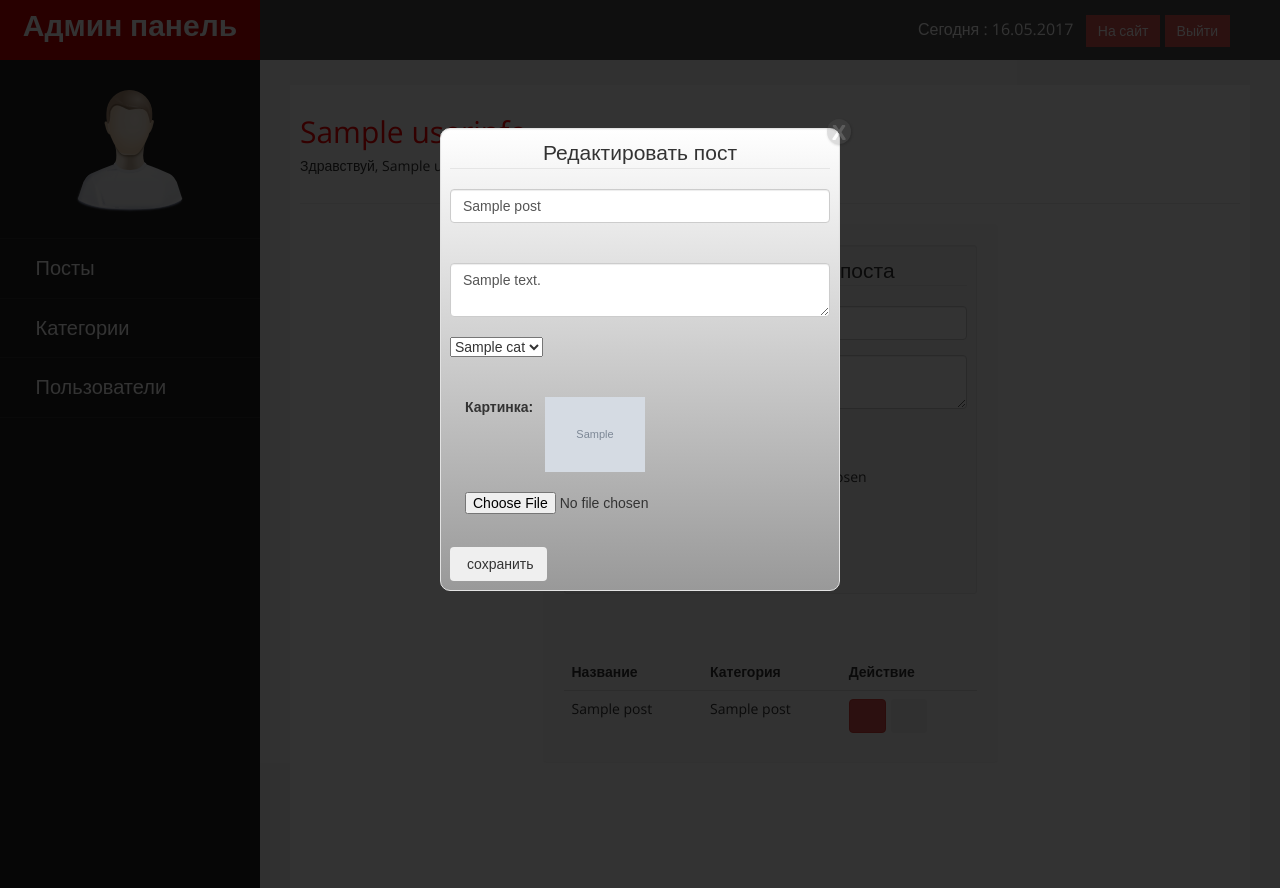
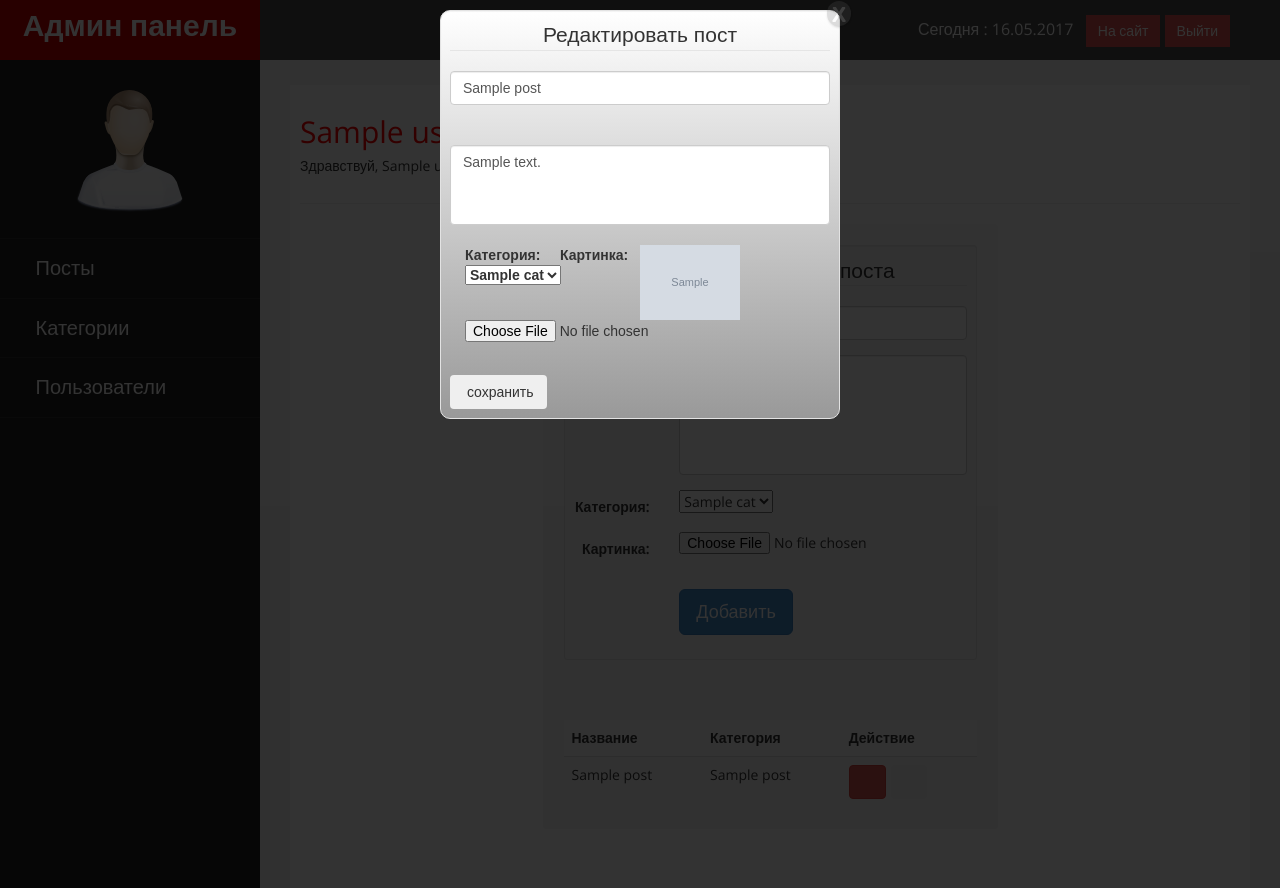
Before and after one commit to Infinyti/miltiblog, a Laravel app: template resources/views/post_govern.blade.php in a window 1280 px wide, after a click on "Редактировать". Run offline with Laravel 8, Linux system fonts and the light colour scheme; the template is opened without the code that fills it: most values are stand-ins (such as "Sample title", 1, 10 or a date in 2020); grey boxes marked "Sample" are stand-in pictures; settings files or empty folders that the repository lacks are supplied; some libraries are stand-ins or nearby versions; some web fonts are replaced.

Commit message:
update textarea

```diff
--- a/app/Http/Controllers/AdminPostController.php
+++ b/app/Http/Controllers/AdminPostController.php
@@ -41,9 +41,11 @@
      */
     public function add(Request $request) {
         if ($request->file('img') !== NULL) {
-            $request->file('img')->move(public_path('images/posts/'), $request->file('img')->getClientOriginalName());
+            $img = $request->file('img');
+            #$img->resize(300, 200);
+            $img->move(public_path('images/posts/'), $img->getClientOriginalName());
             $data = $request->except(['img']);
-            $data['img'] = 'images/posts/' . $request->file('img')->getClientOriginalName();
+            $data['img'] = 'images/posts/' . $img->getClientOriginalName();
         } else {
             $data = $request->except(['img']);
             $data['img'] = 'images/posts/no_image.png';
--- a/public/css/poup-up.css
+++ b/public/css/poup-up.css
@@ -32,7 +32,7 @@
 .modalDialog > div {
  width: 400px;
  position: relative;
- margin: 10% auto;
+ margin: 10px auto;
  /*padding: 5px 20px 13px 20px;*/
  border-radius: 10px;
  background: #fff;
--- a/resources/views/layouts/admin.blade.php
+++ b/resources/views/layouts/admin.blade.php
@@ -16,6 +16,8 @@
         <link href='http://fonts.googleapis.com/css?family=Open+Sans' rel='stylesheet' type='text/css' />
         <!-- My poup-up-->
         <link href="http://{{$_SERVER['HTTP_HOST']}}/css/poup-up.css" rel="stylesheet" />
+
+        <script src="http://{{$_SERVER['HTTP_HOST']}}/ckeditor/ckeditor.js" type="text/javascript"></script>
     </head>
     <body>
         <div id="wrapper">
--- a/resources/views/post.blade.php
+++ b/resources/views/post.blade.php
@@ -21,7 +21,7 @@
                         </ul>
                     </div>
                     <div class="sb-text">
-                        <p>{{ isset($content) ? $content : 'content' }}</p>
+                        {!! isset($content) ? $content : 'content' !!}
                     </div>
                     <div class="social-area single-blog-social mtb50">
                         <ul>
--- a/resources/views/post_govern.blade.php
+++ b/resources/views/post_govern.blade.php
@@ -1,8 +1,6 @@
 @extends('layouts.admin') <!-- views/layouts/admin.blade.php -->
 
 @section('content')
-
-
 
 <div class="well well-sm">
     <form action="{{ url('admin/post') }}" method="POST" enctype="multipart/form-data" class="form-horizontal">
@@ -22,7 +20,12 @@
             <div class="form-group">
                 <label class="col-md-3 control-label">Описание:</label>
                 <div class="col-md-9">
-                    <textarea name="content" required class="form-control"></textarea>
+                    <textarea id="content" rows="10" cols="80" name="content" class="form-control" style="height: 120px;resize: none;"></textarea>
+                    <script>
+                        // Replace the <textarea id="editor1"> with a CKEditor
+                        // instance, using default configuration.
+                        CKEDITOR.replace('content');
+                    </script>
                 </div>
             </div>
 
@@ -81,7 +84,11 @@
 
                         <input class="form-control" type="text" value="{{ $post->title }}" id="newname" name="newtitle"><br>
                         <input type="hidden" value="{{ $post->id }}" name="id"><br>
-                        <textarea class="form-control" value="" id="newdescription" name="newcontent">{{ $post->content }}</textarea><br>
+                        <textarea class="form-control" value="" id="newdescription" name="newcontent" style="height: 80px;resize: none;">{{ $post->content }}</textarea><br>
+                        <script>
+                            CKEDITOR.replace('newcontent');
+                        </script>
+                        <label class="col-md-3 control-label">Категория:
                         <select name="category_id" required>
                             @foreach($cats as $cat)
                             @if($cat->id == $post->id_cat)
@@ -91,11 +98,13 @@
                             @endif
                             @endforeach
                         </select>
+                        </label>
                         <div class="form-group">
-                            <br><br>
-                            <label class="col-md-3 control-label">Картинка:</label>
+                            <label class="col-md-3 control-label">
+                                Картинка:
+                            </label>
                             <img src="http://{{$_SERVER['HTTP_HOST']}}/{{ $post->img }}" width="100"/>
-                            <br><br>
+                            <br>
                             <div class="col-md-9">
                                 <input type="file" name="img">
                             </div>
```
